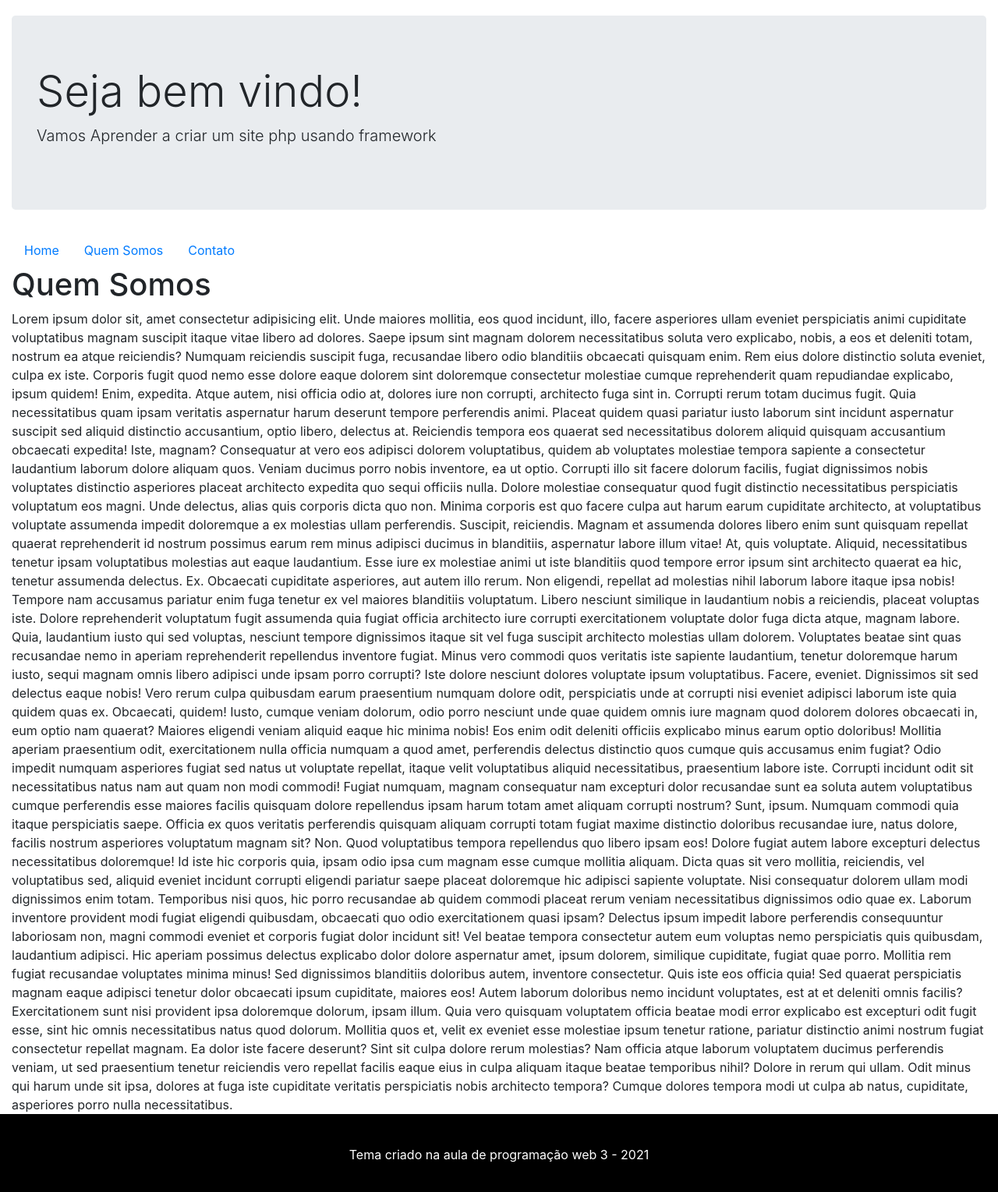
After one commit to jussimar/basePhpPw3, a CodeIgniter app: page /database/quemsomos in a window 1280 px wide. The commit adds this page. Shown: the whole page at 78% size. Run offline with CodeIgniter, Linux system fonts and the light colour scheme; some libraries are stand-ins or nearby versions.

Commit message:
criando demais paginas

```diff
--- /dev/null
+++ b/public/application/controllers/Quemsomos.php
@@ -0,0 +1,10 @@
+<?php
+defined('BASEPATH') OR exit('No direct script access allowed');
+
+class Quemsomos extends CI_Controller {
+
+	public function index()
+	{
+		$this->template->show('quemsomos');
+	}
+}
--- /dev/null
+++ b/public/application/views/quemsomos.php
@@ -0,0 +1,45 @@
+<?php
+defined('BASEPATH') OR exit('No direct script access allowed');
+?>
+
+<main>
+	<div class="row">
+		<div class="col-12">
+			<h1>Quem Somos</h1>
+		</div>
+	</div>
+	<div class="row">
+		<div class="col-12">
+			Lorem ipsum dolor sit, amet consectetur adipisicing elit. Unde maiores mollitia, eos quod incidunt, illo, facere asperiores ullam eveniet perspiciatis animi cupiditate voluptatibus magnam suscipit itaque vitae libero ad dolores.
+			Saepe ipsum sint magnam dolorem necessitatibus soluta vero explicabo, nobis, a eos et deleniti totam, nostrum ea atque reiciendis? Numquam reiciendis suscipit fuga, recusandae libero odio blanditiis obcaecati quisquam enim.
+			Rem eius dolore distinctio soluta eveniet, culpa ex iste. Corporis fugit quod nemo esse dolore eaque dolorem sint doloremque consectetur molestiae cumque reprehenderit quam repudiandae explicabo, ipsum quidem! Enim, expedita.
+			Atque autem, nisi officia odio at, dolores iure non corrupti, architecto fuga sint in. Corrupti rerum totam ducimus fugit. Quia necessitatibus quam ipsam veritatis aspernatur harum deserunt tempore perferendis animi.
+			Placeat quidem quasi pariatur iusto laborum sint incidunt aspernatur suscipit sed aliquid distinctio accusantium, optio libero, delectus at. Reiciendis tempora eos quaerat sed necessitatibus dolorem aliquid quisquam accusantium obcaecati expedita!
+			Iste, magnam? Consequatur at vero eos adipisci dolorem voluptatibus, quidem ab voluptates molestiae tempora sapiente a consectetur laudantium laborum dolore aliquam quos. Veniam ducimus porro nobis inventore, ea ut optio.
+			Corrupti illo sit facere dolorum facilis, fugiat dignissimos nobis voluptates distinctio asperiores placeat architecto expedita quo sequi officiis nulla. Dolore molestiae consequatur quod fugit distinctio necessitatibus perspiciatis voluptatum eos magni.
+			Unde delectus, alias quis corporis dicta quo non. Minima corporis est quo facere culpa aut harum earum cupiditate architecto, at voluptatibus voluptate assumenda impedit doloremque a ex molestias ullam perferendis.
+			Suscipit, reiciendis. Magnam et assumenda dolores libero enim sunt quisquam repellat quaerat reprehenderit id nostrum possimus earum rem minus adipisci ducimus in blanditiis, aspernatur labore illum vitae! At, quis voluptate.
+			Aliquid, necessitatibus tenetur ipsam voluptatibus molestias aut eaque laudantium. Esse iure ex molestiae animi ut iste blanditiis quod tempore error ipsum sint architecto quaerat ea hic, tenetur assumenda delectus. Ex.
+			Obcaecati cupiditate asperiores, aut autem illo rerum. Non eligendi, repellat ad molestias nihil laborum labore itaque ipsa nobis! Tempore nam accusamus pariatur enim fuga tenetur ex vel maiores blanditiis voluptatum.
+			Libero nesciunt similique in laudantium nobis a reiciendis, placeat voluptas iste. Dolore reprehenderit voluptatum fugit assumenda quia fugiat officia architecto iure corrupti exercitationem voluptate dolor fuga dicta atque, magnam labore.
+			Quia, laudantium iusto qui sed voluptas, nesciunt tempore dignissimos itaque sit vel fuga suscipit architecto molestias ullam dolorem. Voluptates beatae sint quas recusandae nemo in aperiam reprehenderit repellendus inventore fugiat.
+			Minus vero commodi quos veritatis iste sapiente laudantium, tenetur doloremque harum iusto, sequi magnam omnis libero adipisci unde ipsam porro corrupti? Iste dolore nesciunt dolores voluptate ipsum voluptatibus. Facere, eveniet.
+			Dignissimos sit sed delectus eaque nobis! Vero rerum culpa quibusdam earum praesentium numquam dolore odit, perspiciatis unde at corrupti nisi eveniet adipisci laborum iste quia quidem quas ex. Obcaecati, quidem!
+			Iusto, cumque veniam dolorum, odio porro nesciunt unde quae quidem omnis iure magnam quod dolorem dolores obcaecati in, eum optio nam quaerat? Maiores eligendi veniam aliquid eaque hic minima nobis!
+			Eos enim odit deleniti officiis explicabo minus earum optio doloribus! Mollitia aperiam praesentium odit, exercitationem nulla officia numquam a quod amet, perferendis delectus distinctio quos cumque quis accusamus enim fugiat?
+			Odio impedit numquam asperiores fugiat sed natus ut voluptate repellat, itaque velit voluptatibus aliquid necessitatibus, praesentium labore iste. Corrupti incidunt odit sit necessitatibus natus nam aut quam non modi commodi!
+			Fugiat numquam, magnam consequatur nam excepturi dolor recusandae sunt ea soluta autem voluptatibus cumque perferendis esse maiores facilis quisquam dolore repellendus ipsam harum totam amet aliquam corrupti nostrum? Sunt, ipsum.
+			Numquam commodi quia itaque perspiciatis saepe. Officia ex quos veritatis perferendis quisquam aliquam corrupti totam fugiat maxime distinctio doloribus recusandae iure, natus dolore, facilis nostrum asperiores voluptatum magnam sit? Non.
+			Quod voluptatibus tempora repellendus quo libero ipsam eos! Dolore fugiat autem labore excepturi delectus necessitatibus doloremque! Id iste hic corporis quia, ipsam odio ipsa cum magnam esse cumque mollitia aliquam.
+			Dicta quas sit vero mollitia, reiciendis, vel voluptatibus sed, aliquid eveniet incidunt corrupti eligendi pariatur saepe placeat doloremque hic adipisci sapiente voluptate. Nisi consequatur dolorem ullam modi dignissimos enim totam.
+			Temporibus nisi quos, hic porro recusandae ab quidem commodi placeat rerum veniam necessitatibus dignissimos odio quae ex. Laborum inventore provident modi fugiat eligendi quibusdam, obcaecati quo odio exercitationem quasi ipsam?
+			Delectus ipsum impedit labore perferendis consequuntur laboriosam non, magni commodi eveniet et corporis fugiat dolor incidunt sit! Vel beatae tempora consectetur autem eum voluptas nemo perspiciatis quis quibusdam, laudantium adipisci.
+			Hic aperiam possimus delectus explicabo dolor dolore aspernatur amet, ipsum dolorem, similique cupiditate, fugiat quae porro. Mollitia rem fugiat recusandae voluptates minima minus! Sed dignissimos blanditiis doloribus autem, inventore consectetur.
+			Quis iste eos officia quia! Sed quaerat perspiciatis magnam eaque adipisci tenetur dolor obcaecati ipsum cupiditate, maiores eos! Autem laborum doloribus nemo incidunt voluptates, est at et deleniti omnis facilis?
+			Exercitationem sunt nisi provident ipsa doloremque dolorum, ipsam illum. Quia vero quisquam voluptatem officia beatae modi error explicabo est excepturi odit fugit esse, sint hic omnis necessitatibus natus quod dolorum.
+			Mollitia quos et, velit ex eveniet esse molestiae ipsum tenetur ratione, pariatur distinctio animi nostrum fugiat consectetur repellat magnam. Ea dolor iste facere deserunt? Sint sit culpa dolore rerum molestias?
+			Nam officia atque laborum voluptatem ducimus perferendis veniam, ut sed praesentium tenetur reiciendis vero repellat facilis eaque eius in culpa aliquam itaque beatae temporibus nihil? Dolore in rerum qui ullam.
+			Odit minus qui harum unde sit ipsa, dolores at fuga iste cupiditate veritatis perspiciatis nobis architecto tempora? Cumque dolores tempora modi ut culpa ab natus, cupiditate, asperiores porro nulla necessitatibus.
+		</div>
+	</div>
+</main>
--- a/public/application/views/template/header.php
+++ b/public/application/views/template/header.php
@@ -24,13 +24,13 @@
                 <div class="col-12">
                     <ul class="nav">
                         <li class="nav-item">
-                            <a class="nav-link active" href="#">Home</a>
+                            <a class="nav-link active" href="<?= base_url() ?>principal">Home</a>
                         </li>
                         <li class="nav-item">
-                            <a class="nav-link" href="#">Pagina 1</a>
+                            <a class="nav-link" href="<?= base_url() ?>quemsomos">Quem Somos</a>
                         </li>
                         <li class="nav-item">
-                            <a class="nav-link" href="#">Pagina 2</a>
+                            <a class="nav-link" href="<?= base_url() ?>contato">Contato</a>
                         </li>
                     </ul>
                 </div>
```
Also changed, not shown: public/application/controllers/Contato.php (added, +10 -0 lines), public/application/views/contato.php (added, +37 -0 lines), public/.htaccess (added).
